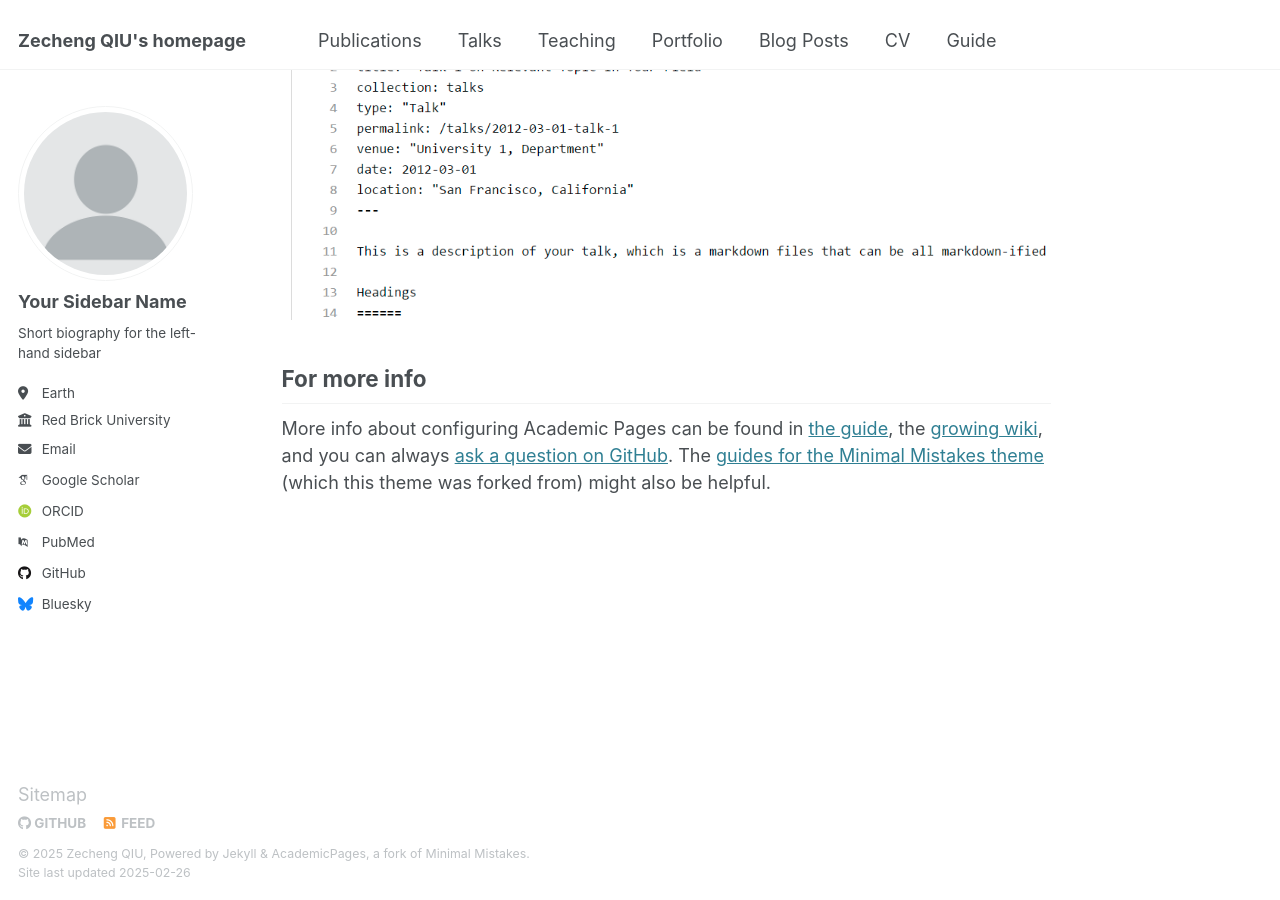
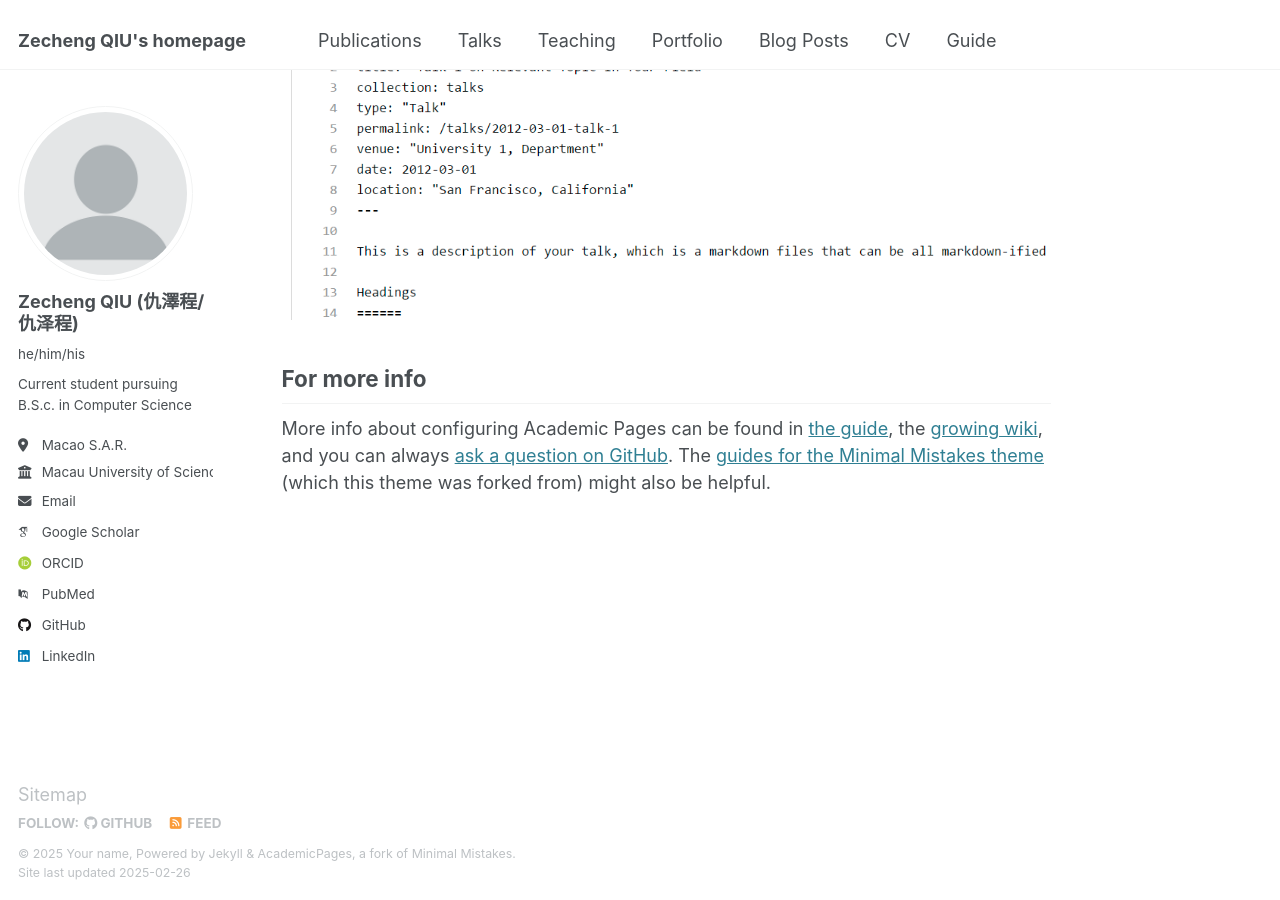
Before and after one commit to aaron-z-chiu/aaron-z-chiu.github.io, a Jekyll site: the page built from _pages/about.md, in a window 1280 px wide and 900 px high, scrolled down 2642 px. Built offline with Jekyll 4.4.1, drawn with Linux system fonts in a browser that asks for light colours; some web fonts are replaced; part of the change alters nothing that is shown.

Commit message:
Update _config.yml

```diff
--- a/_config.yml
+++ b/_config.yml
@@ -7,11 +7,11 @@
 # server process.
 
 # Basic Site Settings
-locale                   : "Macao"
+locale                   : "en-US"
 site_theme               : "default"
 title                    : "Zecheng QIU's homepage"
 title_separator          : "-"
-name                     : &name "Zecheng QIU"
+name                     : &name "Your name"
 description              : &description "personal description"
 url                      : https://aaron-z-chiu.github.io # the base hostname & protocol for your site e.g. "https://[your GitHub username].github.io"
 baseurl                  : "" # the subpath of your site, e.g. "/blog"
@@ -23,13 +23,13 @@ repository               : "aaron-z-chiu/aaron-z-chiu.github.io"
 author:
   # Biographic information
   avatar           : "profile.png"
-  name             : "Your Sidebar Name"
-  pronouns         : # example: "she/her"
-  bio              : "Short biography for the left-hand sidebar"
-  location         : "Earth"
-  employer         : "Red Brick University"
+  name             : "Zecheng QIU (仇澤程/仇泽程)"
+  pronouns         : "he/him/his"
+  bio              : "Current student pursuing B.S.c. in Computer Science"
+  location         : "Macao S.A.R."
+  employer         : "Macau University of Science and Technology"
   uri              : # URL
-  email            : "none@example.org"
+  email            : "aaron.z.chiu@gmail.com"
 
   # Academic websites
   arxiv            : # URL - Update with the correct link to your profile
@@ -45,35 +45,35 @@ author:
   bitbucket        : # Username - Update with your username on the site
   codepen          : # Username
   dribbble         : # Username
-  github           : "academicpages"
+  github           : "aaron-z-chiu"
   kaggle           : # Username
   stackoverflow    : # User number or user number and name (i.e., use "1" or "1/jeff-atwood")
 
   # Social media
-  bluesky          : "bsky.app" # Replace this with you Bluesky username
+  # bluesky          : "bsky.app" # Replace this with you Bluesky username
   facebook         : # Username
-  flickr           : # Username
-  foursquare       : # Username
-  goodreads        : # Username
-  google_plus      : # Username
-  keybase          : # Username
+  # flickr           : # Username
+  # foursquare       : # Username
+  # goodreads        : # Username
+  # google_plus      : # Username
+  # keybase          : # Username
   instagram        : # Username
-  lastfm           : # Username
-  linkedin         : # Username
-  mastodon         : # URL
-  medium           : # URL
-  pinterest        : # Username
-  soundcloud       : # Username
-  steam            : # Username
+  # lastfm           : # Username
+  linkedin         : Zecheng Qiu # Username
+  # mastodon         : # URL
+  # medium           : # URL
+  # pinterest        : # Username
+  # soundcloud       : # Username
+  # steam            : # Username
   telegram         : # URL
-  tumblr           : # Username
+  # tumblr           : # Username
   twitter          : # Username for X / Twitter
-  vine             : # Username
+  # vine             : # Username
   weibo            : # Username
-  wikipedia        : # Username
-  xing             : # Username
-  youtube          : # Username
-  zhihu            : # Username
+  # wikipedia        : # Username
+  # xing             : # Username
+  # youtube          : # Username
+  # zhihu            : # Username
 
 # Publication Category - The following the list of publication categories and their headings
 publication_category:
```
